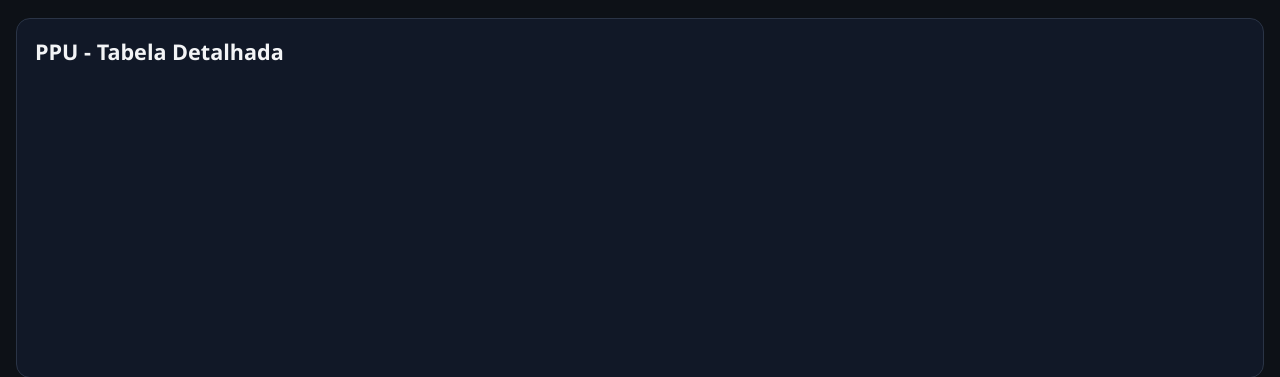
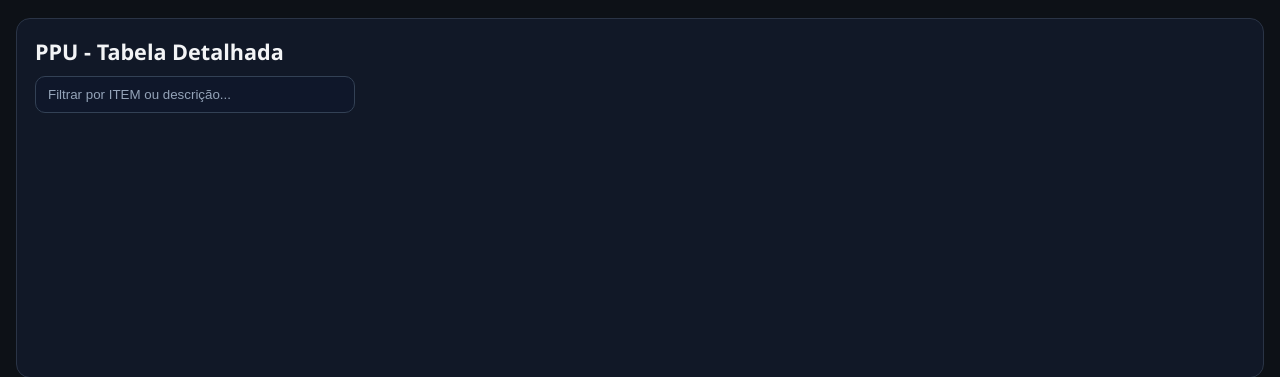
Before and after one commit to walacebarbino/Dashboard-U36, a Flask app: page /ppu in a window 1280 px wide. Shown: the part 225-602 px from the top of the page. Run offline with Flask 3, Linux system fonts and the light colour scheme.

Commit message:
ajusta layout do filtro da PPU

```diff
--- a/app/templates/ppu.html
+++ b/app/templates/ppu.html
@@ -19,7 +19,12 @@
     <section class="panel panel-ppu-light">
         <div class="panel-header panel-header-inline">
             <h2 class="ppu-title">PPU - Tabela Detalhada</h2>
-
+            <input
+                type="text"
+                id="filtroPPU"
+                class="search-input search-input-light"
+                placeholder="Filtrar por ITEM ou descrição..."
+            >
         </div>
 
         <div id="blocosPPU"></div>
```
